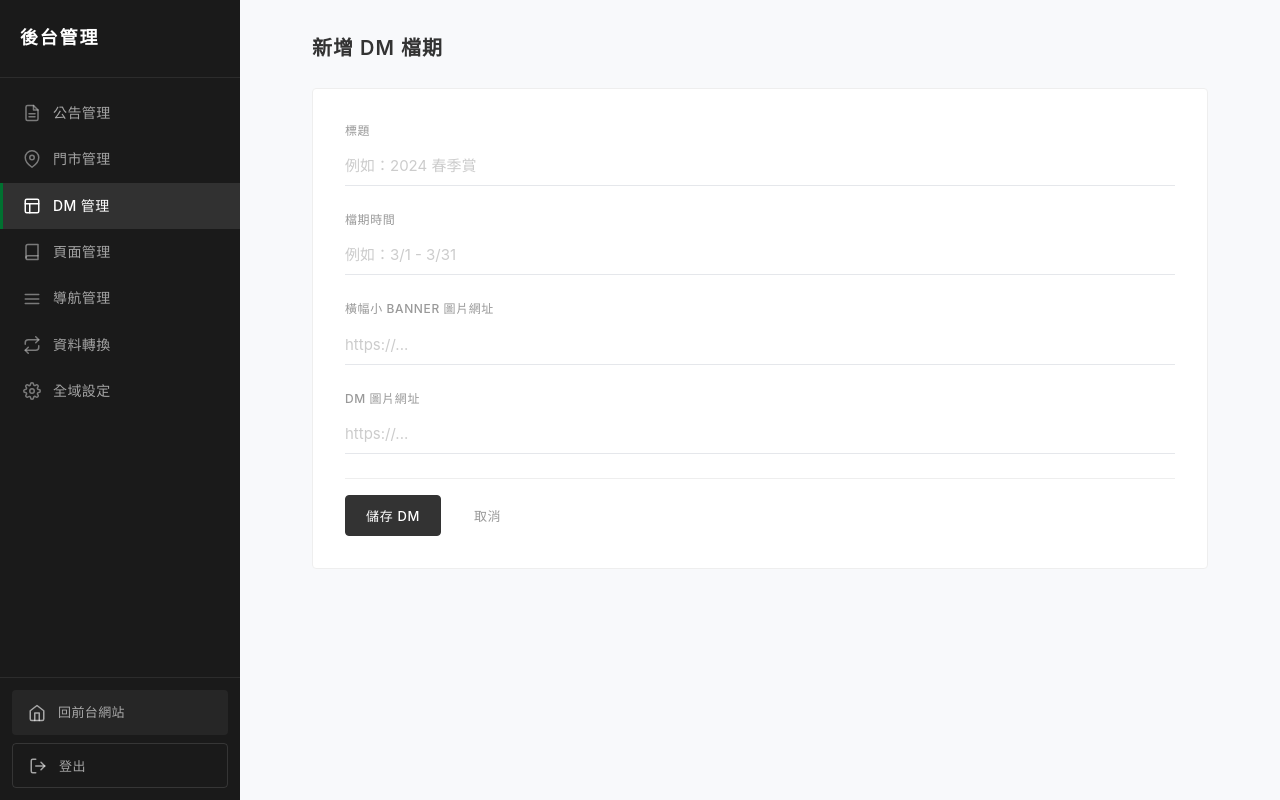
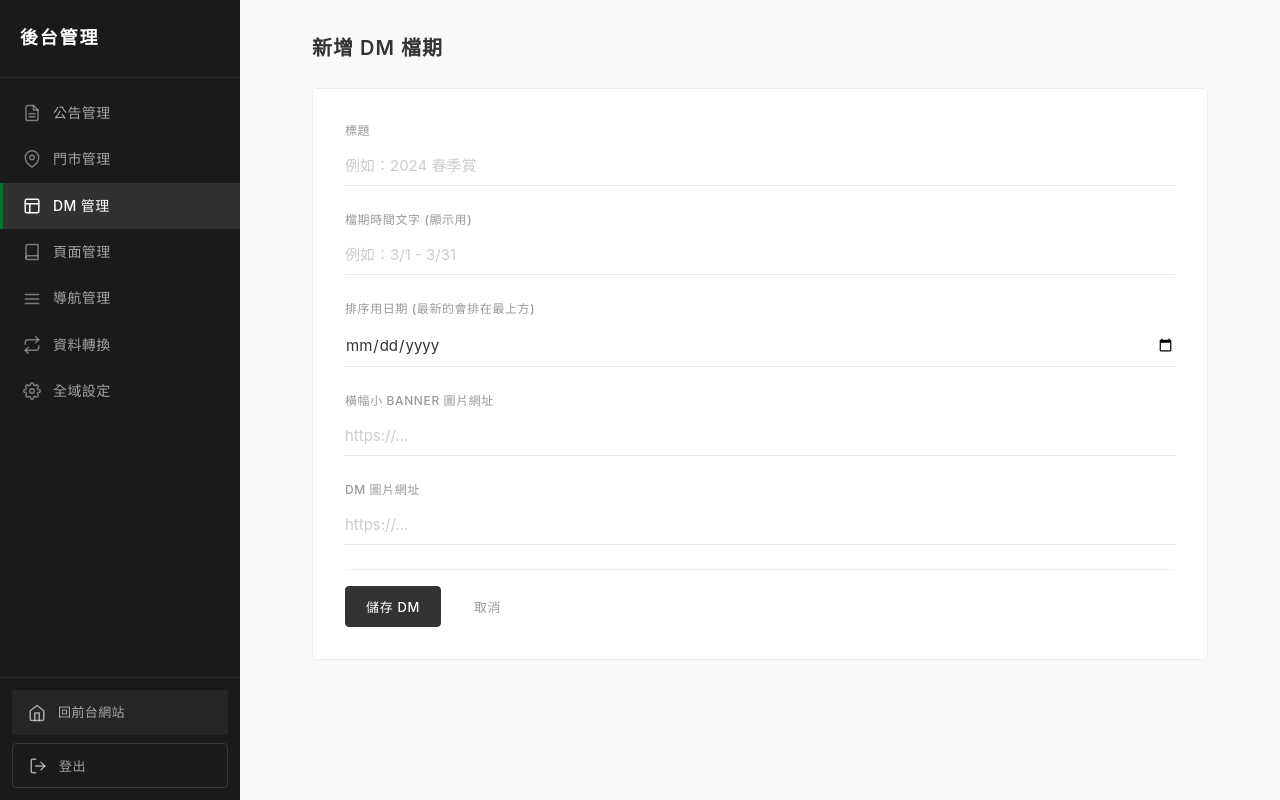
Before and after one commit to Ryohin7/hands, a React (Vite) app: page /admin/dm/edit in a window 1280 px wide. Built offline with nearby package versions, Linux system fonts and the light colour scheme; no server answers; sample sign-in values are in the browser's storage; a web font is replaced by a local one.

Commit message:
feat: 優化行動版佈局、禁止縮放及 DM 檔期排序

```diff
--- a/src/components/Footer.jsx
+++ b/src/components/Footer.jsx
@@ -27,7 +27,7 @@ function Footer() {
         <footer className="footer">
             <div className="footer-inner">
                 <div className="footer-copyright">
-                    Copyright © Tailung Inc. All rights reserved.
+                    Copyright © Tailung Capital Inc. All rights reserved.
                 </div>
                 <div className="footer-social">
                     {socialLinks.fb && (
--- a/src/index.css
+++ b/src/index.css
@@ -1954,7 +1954,7 @@ img {
 }
 
 /* === RWD === */
-@media (max-width: 640px) {
+@media (max-width: 745px) {
   .header-inner {
     padding: 0 1rem;
   }
@@ -2173,7 +2173,7 @@ img {
   opacity: 1;
 }
 
-@media (max-width: 640px) {
+@media (max-width: 745px) {
   .footer-inner {
     flex-direction: column;
     text-align: center;
--- a/src/pages/DmAdminPage.jsx
+++ b/src/pages/DmAdminPage.jsx
@@ -13,7 +13,7 @@ function DmAdminPage() {
 
     async function fetchDms() {
         try {
-            const q = query(collection(db, 'dms'), orderBy('createdAt', 'desc'));
+            const q = query(collection(db, 'dms'), orderBy('startDate', 'desc'));
             const querySnapshot = await getDocs(q);
             const data = querySnapshot.docs.map(doc => ({
                 id: doc.id,
--- a/src/pages/DmEditPage.jsx
+++ b/src/pages/DmEditPage.jsx
@@ -11,6 +11,7 @@ function DmEditPage() {
     const [formData, setFormData] = useState({
         title: '',
         period: '',
+        startDate: '', // 用於排序
         bannerUrl: '',
         dmUrl: ''
     });
@@ -76,13 +77,23 @@ function DmEditPage() {
                 </div>
 
                 <div className="form-group">
-                    <label>檔期時間</label>
+                    <label>檔期時間文字 (顯示用)</label>
                     <input
                         type="text"
                         required
                         value={formData.period}
                         onChange={e => setFormData({ ...formData, period: e.target.value })}
                         placeholder="例如：3/1 - 3/31"
+                    />
+                </div>
+
+                <div className="form-group">
+                    <label>排序用日期 (最新的會排在最上方)</label>
+                    <input
+                        type="date"
+                        required
+                        value={formData.startDate}
+                        onChange={e => setFormData({ ...formData, startDate: e.target.value })}
                     />
                 </div>
 
--- a/src/pages/DmListPage.jsx
+++ b/src/pages/DmListPage.jsx
@@ -10,7 +10,7 @@ function DmListPage() {
     useEffect(() => {
         const fetchDms = async () => {
             try {
-                const q = query(collection(db, 'dms'), orderBy('createdAt', 'desc'));
+                const q = query(collection(db, 'dms'), orderBy('startDate', 'desc'));
                 const querySnapshot = await getDocs(q);
                 const data = querySnapshot.docs.map(doc => ({
                     id: doc.id,
```
